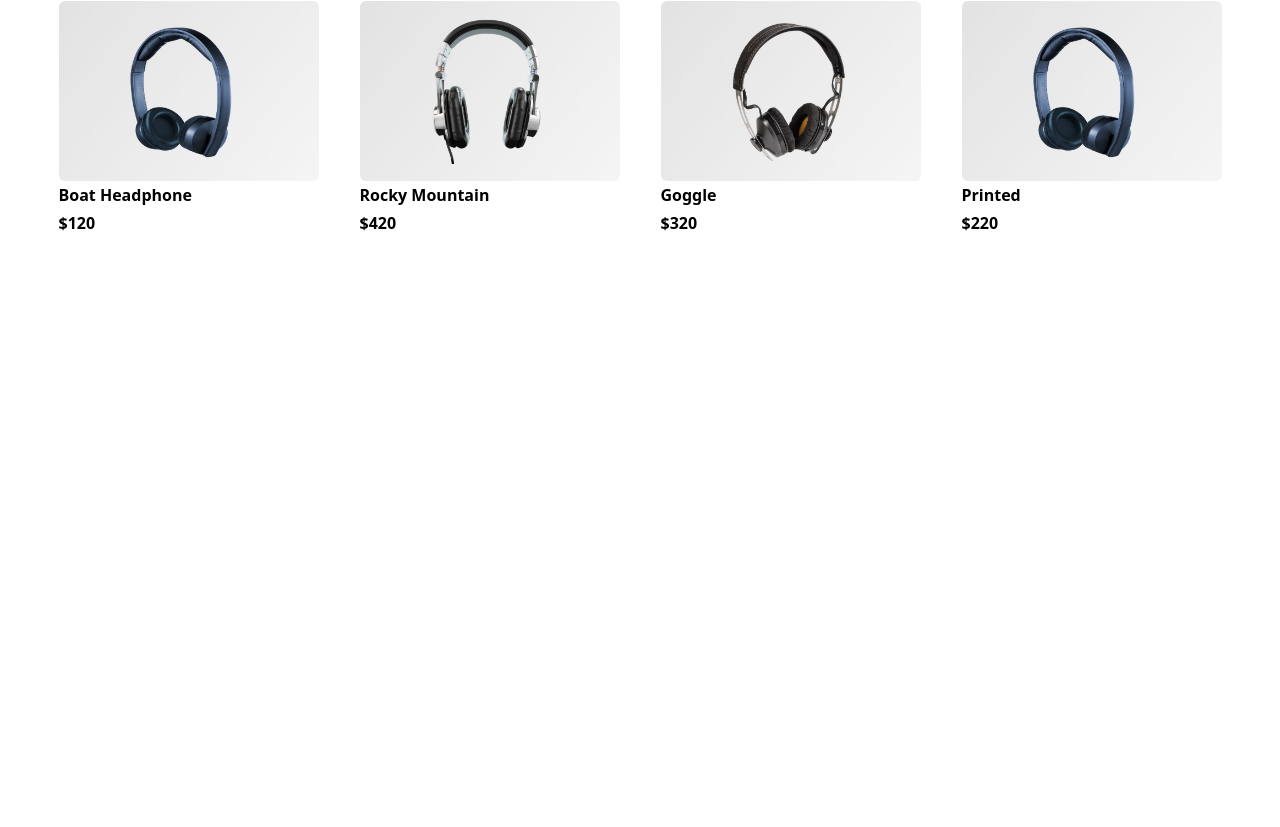
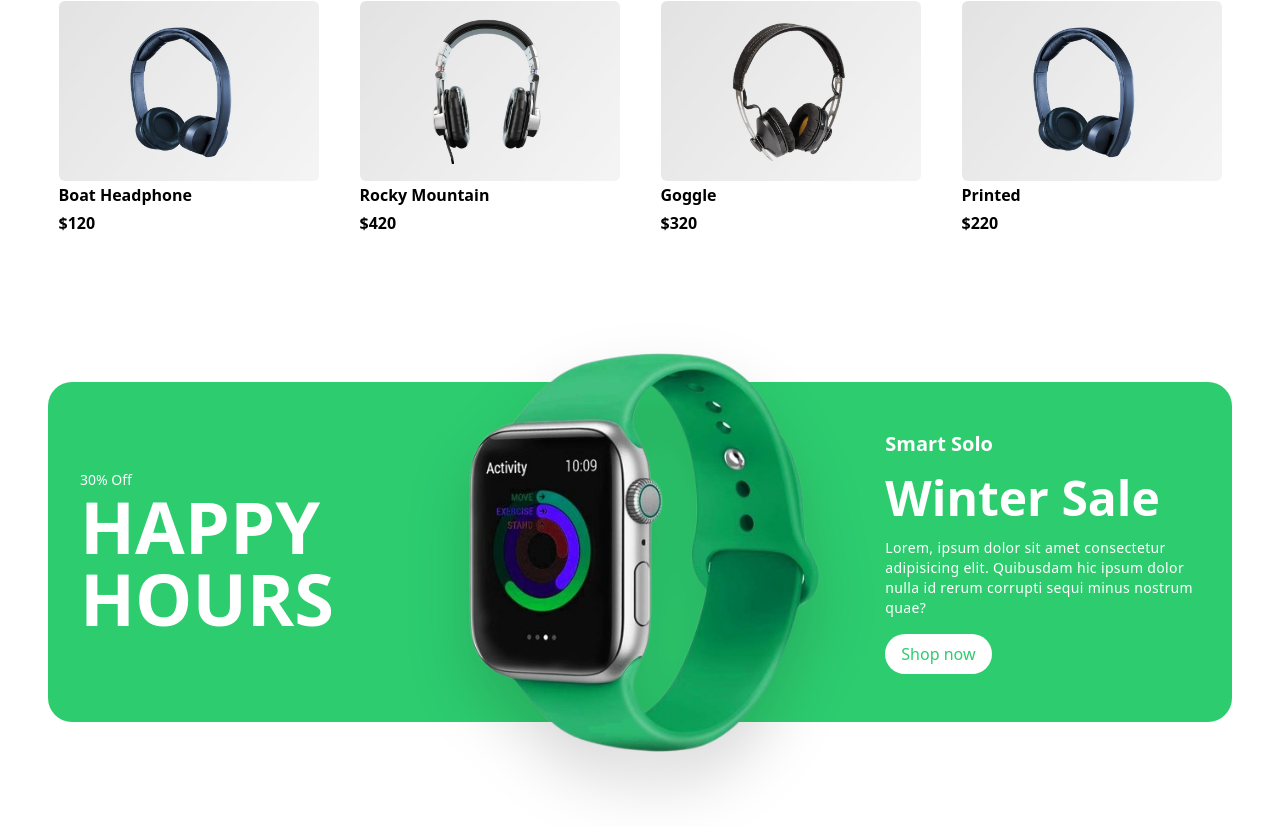
Before and after one commit to deveshru2712/Frontend_practise, a React (Vite) app: page / in a window 1280 px wide. Shown: the part 2631-3458 px from the top of the page. Before the commit the page ends 2908 px from the top, so only its background shows below. Built offline with nearby package versions, Linux system fonts and the light colour scheme.

Commit message:
added another banner

```diff
--- a/src/App.jsx
+++ b/src/App.jsx
@@ -5,9 +5,10 @@ import Category from "./components/Category/Category";
 import Category2 from "./components/Category/Category2";
 import Services from "./components/Services/Services";
 import Banner from "./components/Banner/Banner";
+import Products from "./components/Products/Products";
 
 import headphone from "./assets/hero/headphone.png";
-import Products from "./components/Products/Products";
+import smartwatch from "./assets/category/smartwatch2-removebg-preview.png";
 
 const BannerData = {
   discount: "30% Off",
@@ -21,6 +22,18 @@ const BannerData = {
   bgColor: "#f42c37",
 };
 
+const BannerData2 = {
+  discount: "30% Off",
+  title: "Happy Hours",
+  data: "10 Jan to 28 Jan",
+  image: smartwatch,
+  title2: "Smart Solo",
+  title3: "Winter Sale",
+  title4:
+    " Lorem, ipsum dolor sit amet consectetur adipisicing elit. Quibusdam hic ipsum dolor nulla id rerum corrupti sequi minus nostrum quae?",
+  bgColor: "#2dcc6f",
+};
+
 const App = () => {
   return (
     <div className="bg-white dark:bg-gray-900 dark:text-white duration-200 overflow-hidden">
@@ -31,6 +44,7 @@ const App = () => {
       <Services />
       <Banner data={BannerData} />
       <Products />
+      <Banner data={BannerData2} />
     </div>
   );
 };
```
